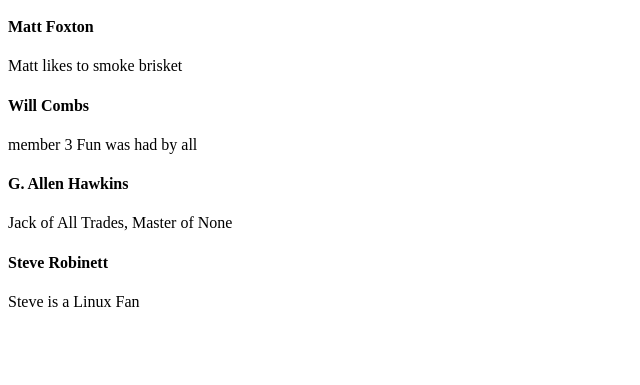
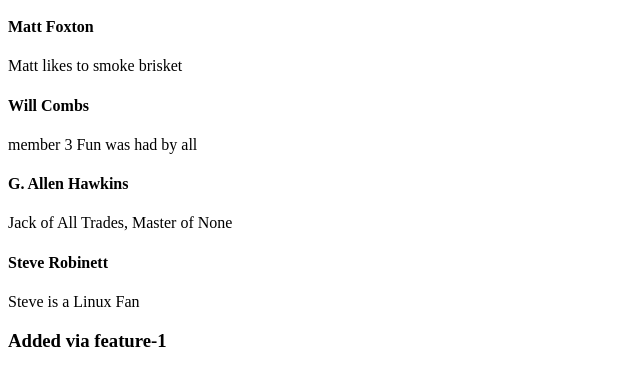
Before and after one commit to steverobinett/gitDemo, a plain HTML site: page index.html in a window 1280 px wide. Shown: the part 105-490 px from the top of the page, without its empty margins (0-640 px from the left). Drawn offline with Linux system fonts and the light colour scheme.

Commit message:
feature 1 added

```diff
--- a/index.html
+++ b/index.html
@@ -17,5 +17,7 @@
     <p>Jack of All Trades, Master of None</p>
     <h4>Steve Robinett</h4>
     <p>Steve is a Linux Fan</p>
+
+    <h3>Added via feature-1</h3>
 </body>
 </html>
```
